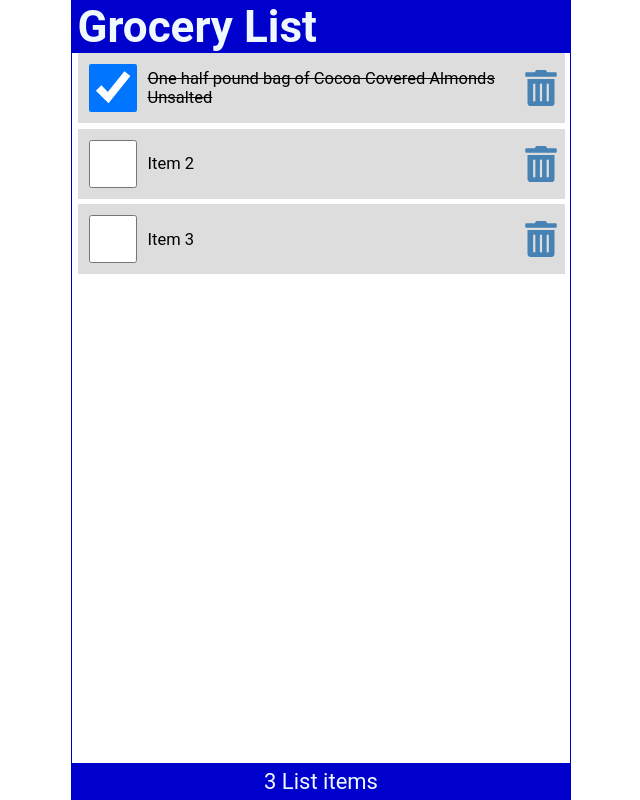
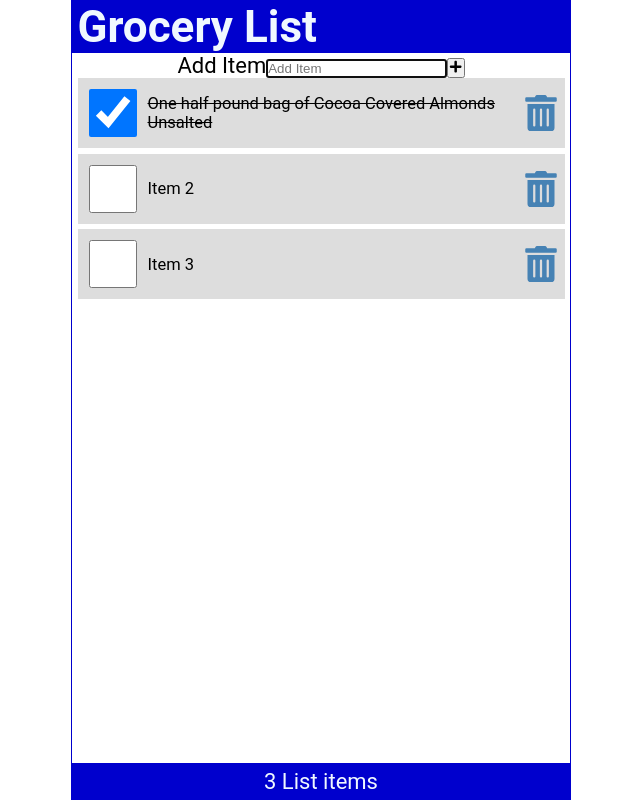
Before and after one commit to Samtaklimi87/ReactsProjects, a React (Create React App) app: page / in a window 1280 px wide. Shown: the whole page, without its empty margins (319-959 px from the left). Built offline with nearby package versions, Linux system fonts and the light colour scheme; the HTML template or start-up script is replaced by a standard one.

Commit message:
fixing json file by replacing icons from dev to dependecies, adding add item js to be able to add new item

```diff
--- a/package.json
+++ b/package.json
@@ -8,6 +8,7 @@
     "@testing-library/user-event": "^13.5.0",
     "react": "^18.2.0",
     "react-dom": "^18.2.0",
+    "react-icons": "^4.4.0",
     "react-scripts": "^2.1.3",
     "simple-git": "^3.10.0",
     "web-vitals": "^2.1.4"
@@ -35,9 +36,5 @@
       "last 1 firefox version",
       "last 1 safari version"
     ]
-  },
-  "devDependencies": {
-    "react-icon": "^1.0.0",
-    "react-icons": "^4.4.0"
   }
 }
--- /dev/null
+++ b/src/AddItem.js
@@ -0,0 +1,22 @@
+import React from "react";
+import { FaPlus } from "react-icons/fa";
+
+const AddItem = () => {
+    return (
+        <form className="addForm">
+            <label htmlFor="addItem">Add Item</label>
+            <input
+                autoFocus
+                id="addItem"
+                type="text"
+                placeholder="Add Item"
+                required
+            />
+            <button type="submit" aria-label="Add Item">
+                <FaPlus />
+            </button>
+        </form>
+    );
+};
+
+export default AddItem;
--- a/src/App.js
+++ b/src/App.js
@@ -1,8 +1,9 @@
 import React from "react";
 import { useState } from "react";
-import Header from './Header';
-import Content from './Content';
-import Footer from './Footer';
+import Header from "./Header";
+import AddItem from "./AddItem";
+import Content from "./Content";
+import Footer from "./Footer";
 
 function App() {
   const [items, setItems] = useState([
@@ -28,18 +29,19 @@
       item.id === id ? { ...item, checked: !item.checked } : item
     );
     setItems(listItems);
-    localStorage.setItem('shoppingList' , JSON.stringify(listItems));
+    localStorage.setItem("shoppingList", JSON.stringify(listItems));
   };
 
   const handleDelete = (id) => {
-    const listItems = items.filter((item) => item.id !== id) ;
+    const listItems = items.filter((item) => item.id !== id);
     setItems(listItems);
-    localStorage.setItem('shoppingList' , JSON.stringify(listItems))
-  }
+    localStorage.setItem("shoppingList", JSON.stringify(listItems));
+  };
 
   return (
     <div className="App">
-    <Header title='Grocery List' />
+      <Header title="Grocery List" />
+      <AddItem />
       <Content
         items={items}
         setItems={setItems}
--- a/src/LineItem.js
+++ b/src/LineItem.js
@@ -3,7 +3,7 @@
 
 const LineItem = ({ item, handleCheck, handleDelete }) => {
     return (
-        <li className="item" key={item.id}>
+        <li className="item">
             <input
                 type="checkbox"
                 onChange={() => handleCheck(item.id)}
```
Also changed, not shown: 1 other file (tests, documents, lock files or other folders). Lines whose indentation alone changed are shown as unchanged.
